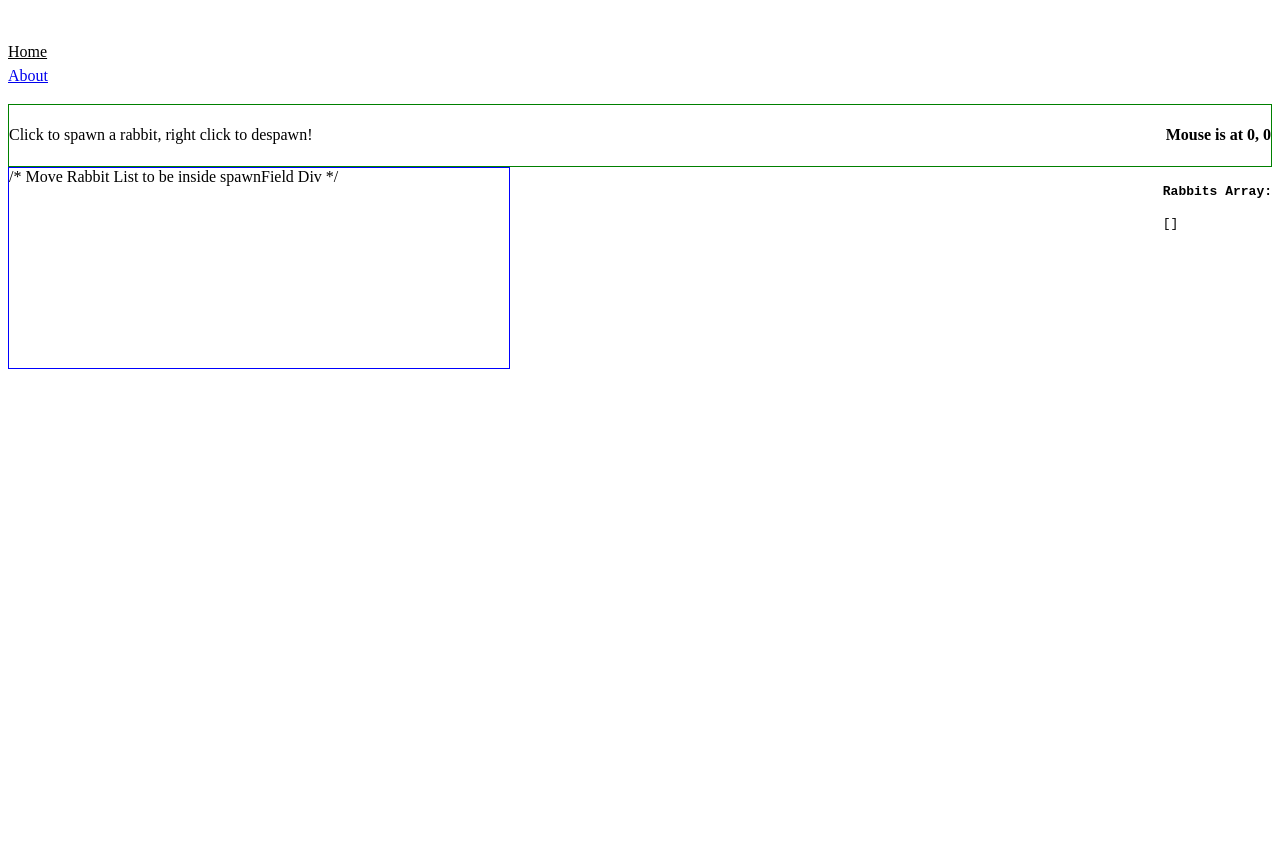
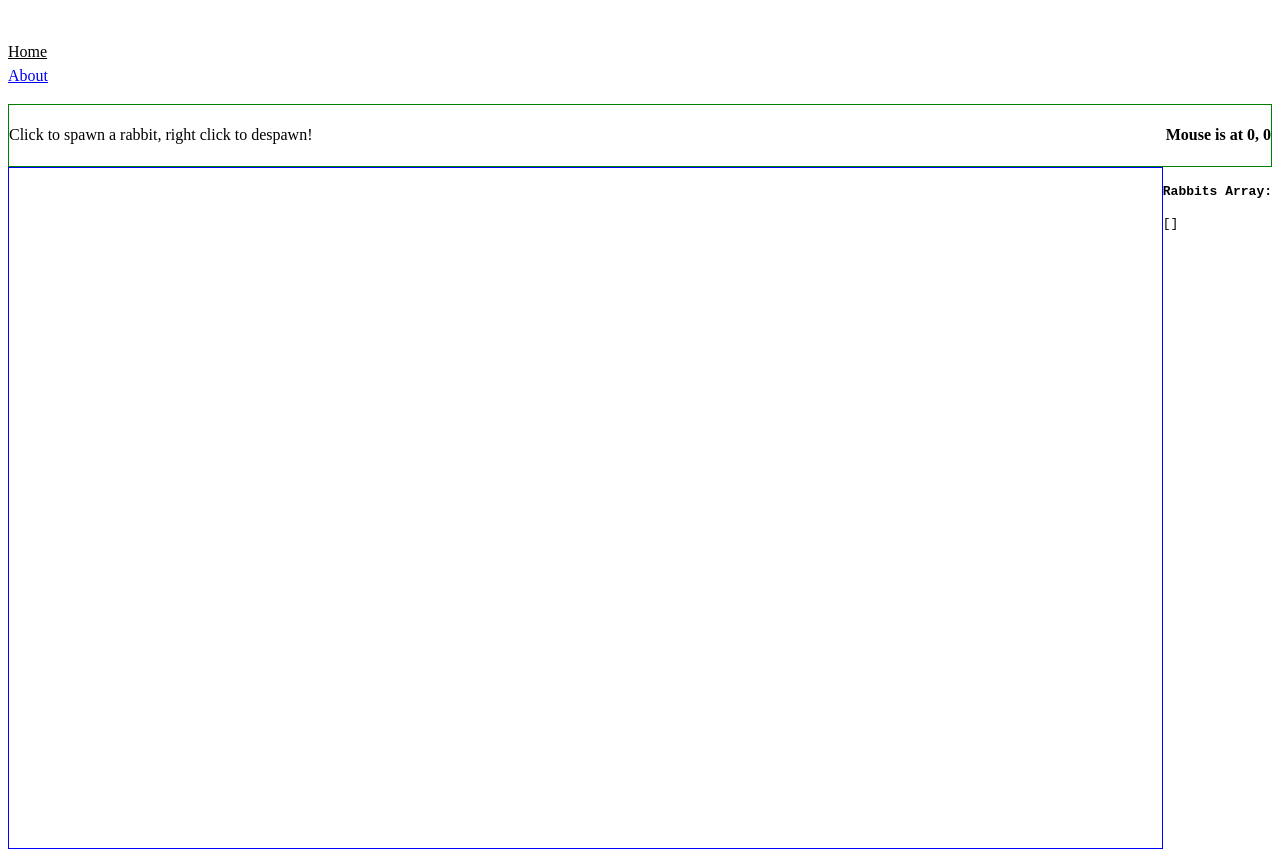
Before and after one commit to JamieSpencerBSWD/hoppinmad, a Vue app in the folder HoppinMadVue/: page / in a window 1280 px wide. Before the commit the page ends 800 px from the top, so only its background shows below. Built offline with nearby package versions, Linux system fonts and the light colour scheme; the HTML template or start-up script is replaced by a standard one.

Commit message:
attempting to fix rabbits spawning at mouse point. 12/3/2025

```diff
--- a/HoppinMadVue/src/components/RabbitViewer.vue
+++ b/HoppinMadVue/src/components/RabbitViewer.vue
@@ -4,7 +4,7 @@ import type { Rabbit } from '@/models/rabbits';
 const rabbit = defineProps<Rabbit>();
 </script>
 <template>
-	<div>
+	<div :style="{ top: (rabbit.positionY - (rabbit.size / 2)) + 'px', left: (rabbit.positionX - (rabbit.size / 2)) + 'px'}">
 		<img
 			src="@/assets/angry.png"
 			:style="{
@@ -13,15 +13,15 @@ const rabbit = defineProps<Rabbit>();
 			}"
 			alt="overlay image representing rabbits emotional state: angry"
 		/>
-		<h1>Name is currently: {{ rabbit.name }}</h1>
+		<!-- <h1>Name is currently: {{ rabbit.name }}</h1>
 		<h3>Is Grumpy?: {{ rabbit.isDragged }}</h3>
-		<h3>Power Level: {{ rabbit.powerLevel }}</h3>
-		<h3>Position X: {{ rabbit.positionX }}</h3>
-		<h3>Position Y: {{ rabbit.positionY }}</h3>
-		<h3>Velocity X: {{ rabbit.velocityX }}</h3>
+		<h3>Power Level: {{ rabbit.powerLevel }}</h3> -->
+		<!-- <h3>X: {{ rabbit.positionX }}</h3>
+		<h3>Y: {{ rabbit.positionY }}</h3> -->
+		<!-- <h3>Velocity X: {{ rabbit.velocityX }}</h3>
 		<h3>velocityY: {{ rabbit.velocityY }}</h3>
 		<h3>Speed: {{ rabbit.speed }}</h3>
 		<h3>Mouse Position (X, Y): {{ rabbit.mousePosition.x + ' , ' + rabbit.mousePosition.y }}</h3>
-		<h3>Size: {{ rabbit.size }}</h3>
+		<h3>Size: {{ rabbit.size }}</h3> -->
 	</div>
 </template>
--- a/HoppinMadVue/src/views/HomeView.vue
+++ b/HoppinMadVue/src/views/HomeView.vue
@@ -43,9 +43,6 @@ const handleMouseMove = (event: { offsetX: number; offsetY: number }) => {
 				@mousemove.capture.self="handleMouseMove"
 				@mouseleave="hover = false"
 			>
-				/* Move Rabbit List to be inside spawnField Div */
-			</div>
-		</div>
 				<div
 					v-for="(rabbit, index) in rabbits"
 					:key="index"
@@ -56,19 +53,22 @@ const handleMouseMove = (event: { offsetX: number; offsetY: number }) => {
 					<div>
 						<RabbitViewer
 							v-bind="rabbit"
-					:style="{ top: rabbit.positionY, left: rabbit.positionX }"
+							style="position: absolute; z-index: 1;"
+							@click.right.prevent="removeRabbitByIndex(index)"
 						/>
-				<button @click="removeRabbitByIndex(index)">Remove Rabbit: {{ rabbit.name }}</button>
 					</div>
 				</div>
+			</div>
+		</div>
+
 	</main>
 </template>
 
 <style scoped>
 .spawnField {
 	border: 1px solid blue;
-	width: 500px;
-	height: 200px;
+	width: 100%;
+	height: 85vh;
 	cursor: pointer;
 }
 .mousePosition {
```
Lines whose indentation alone changed are shown as unchanged.
